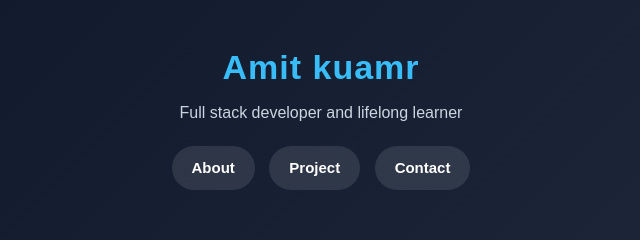
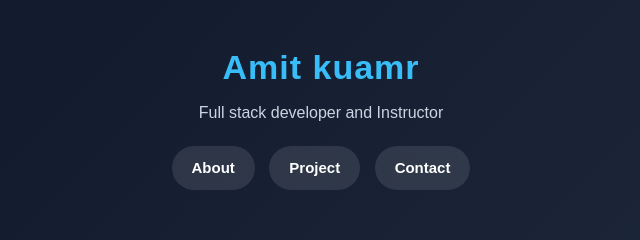
Before and after one commit to amitykr86098-dot/first_portfolio_html_project, a plain HTML site: page portfolio.html in a window 1280 px wide. Shown: the top 240 px of the page, 319-959 px from the left. Drawn offline with Linux system fonts and the light colour scheme.

Commit message:
change descriprion

```diff
--- a/portfolio.html
+++ b/portfolio.html
@@ -11,7 +11,7 @@
 <body>
     <header>
         <h1>Amit kuamr</h1>
-        <p>Full stack developer and lifelong learner</p>
+        <p>Full stack developer and Instructor</p>
         <nav id="nav-bar">
             <a href="#About">About</a>
             <a href="#myProject">Project</a>
```
